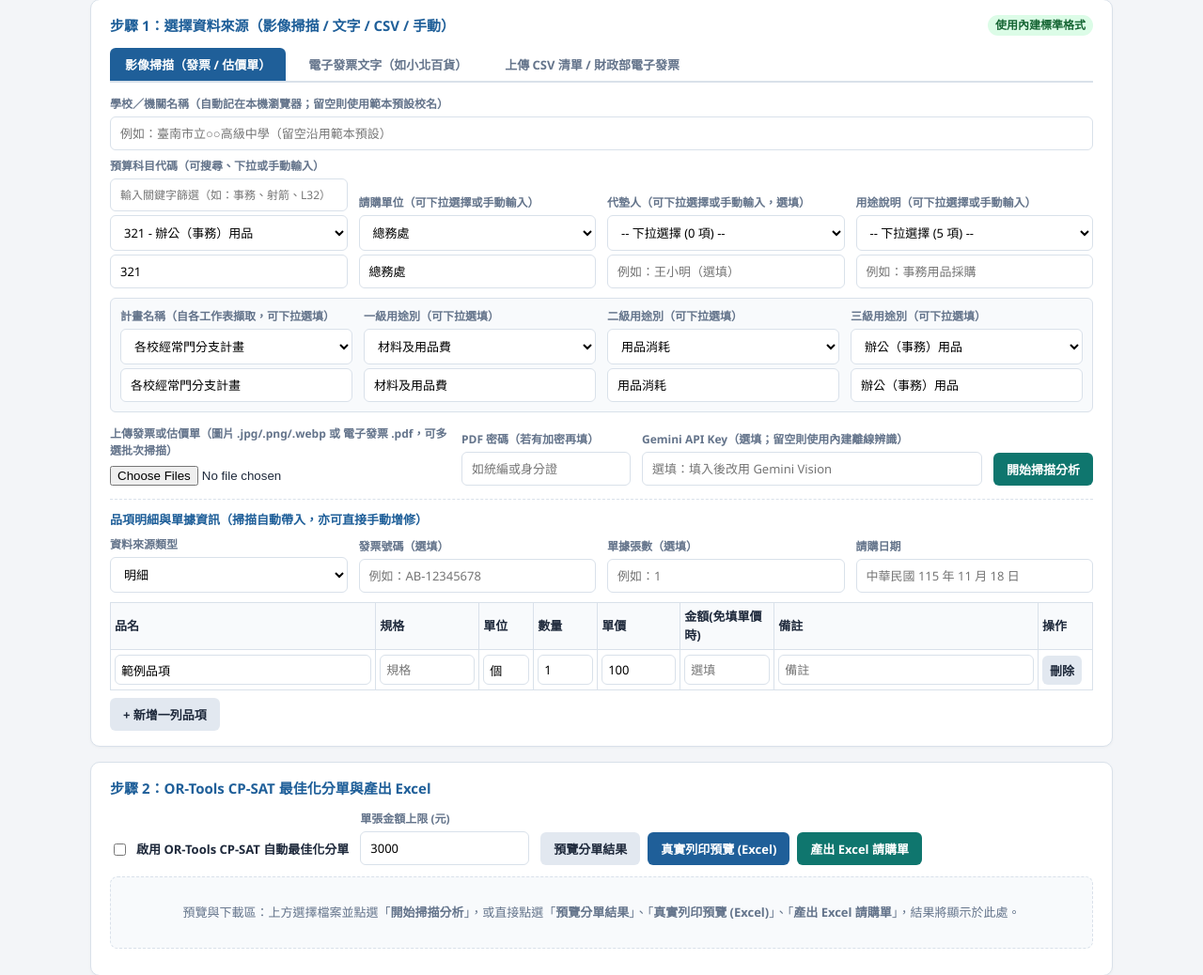
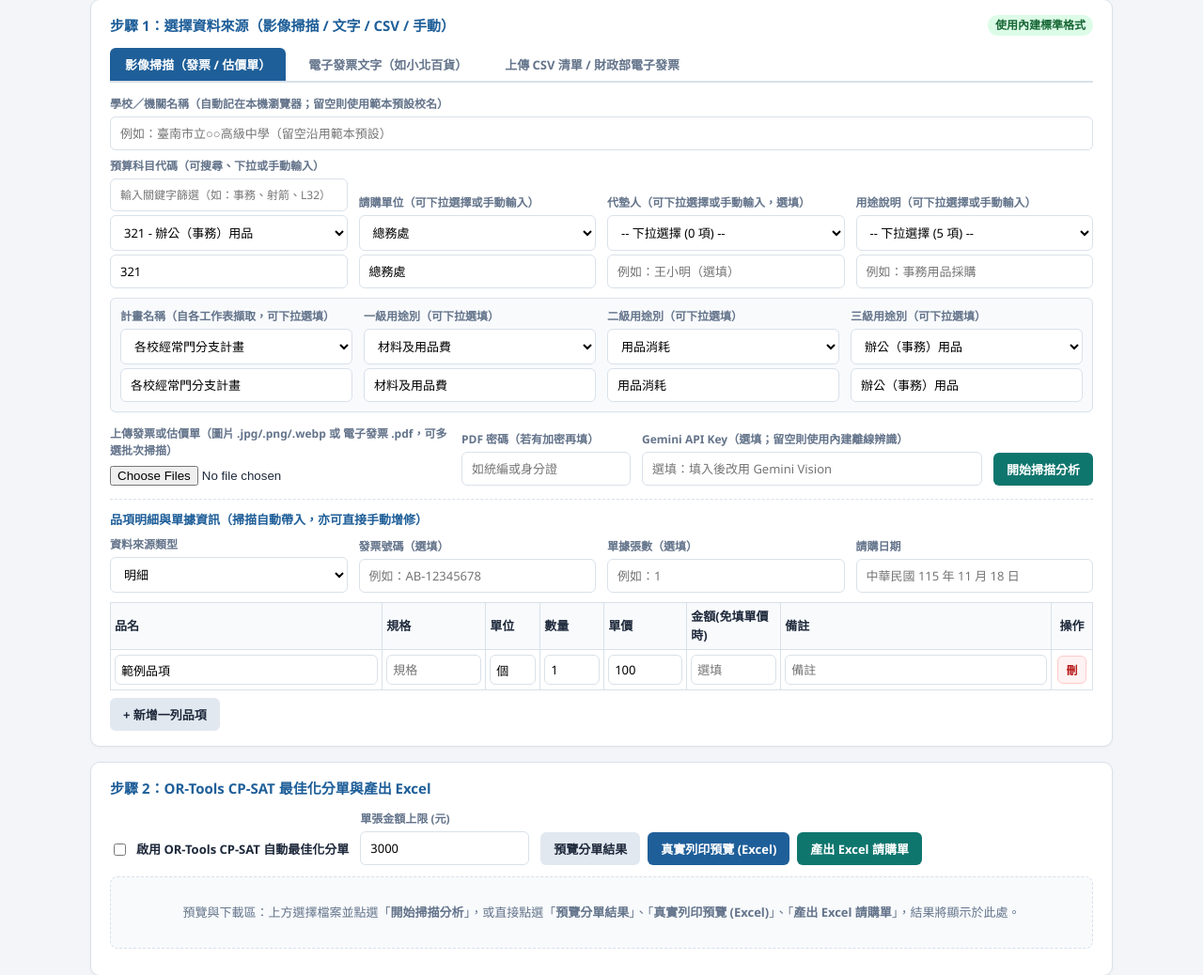
Before and after one commit to Albertyoung22/Purchase, a Flask app: page / in a window 1280 px wide. Shown: the part 150-1188 px from the top of the page at 94% size. Run offline with Flask 3, Linux system fonts and the light colour scheme.

Commit message:
Style manualTable delete button as compact red-text '刪'

```diff
--- a/templates/index.html
+++ b/templates/index.html
@@ -351,7 +351,7 @@
               <th style="width:88px;">單價</th>
               <th style="width:100px;">金額(免填單價時)</th>
               <th style="min-width:105px;">備註</th>
-              <th style="width:58px;">操作</th>
+              <th style="width:44px; text-align:center;">操作</th>
             </tr>
           </thead>
           <tbody></tbody>
@@ -1044,7 +1044,7 @@
         <td><input type="number" class="m-price" value="${price}" placeholder="選填" /></td>
         <td><input type="number" class="m-sub" value="${sub}" placeholder="選填" /></td>
         <td><input type="text" class="m-note" value="${note}" placeholder="備註" /></td>
-        <td><button class="secondary" onclick="this.closest('tr').remove()" style="white-space:nowrap; padding:6px 8px;">刪除</button></td>
+        <td style="text-align:center;"><button type="button" onclick="this.closest('tr').remove()" style="color:#b91c1c; background:#fef2f2; border:1px solid #fecaca; padding:5px 8px; font-size:12px; white-space:nowrap;">刪</button></td>
       `;
       tbody.appendChild(tr);
     }
```
